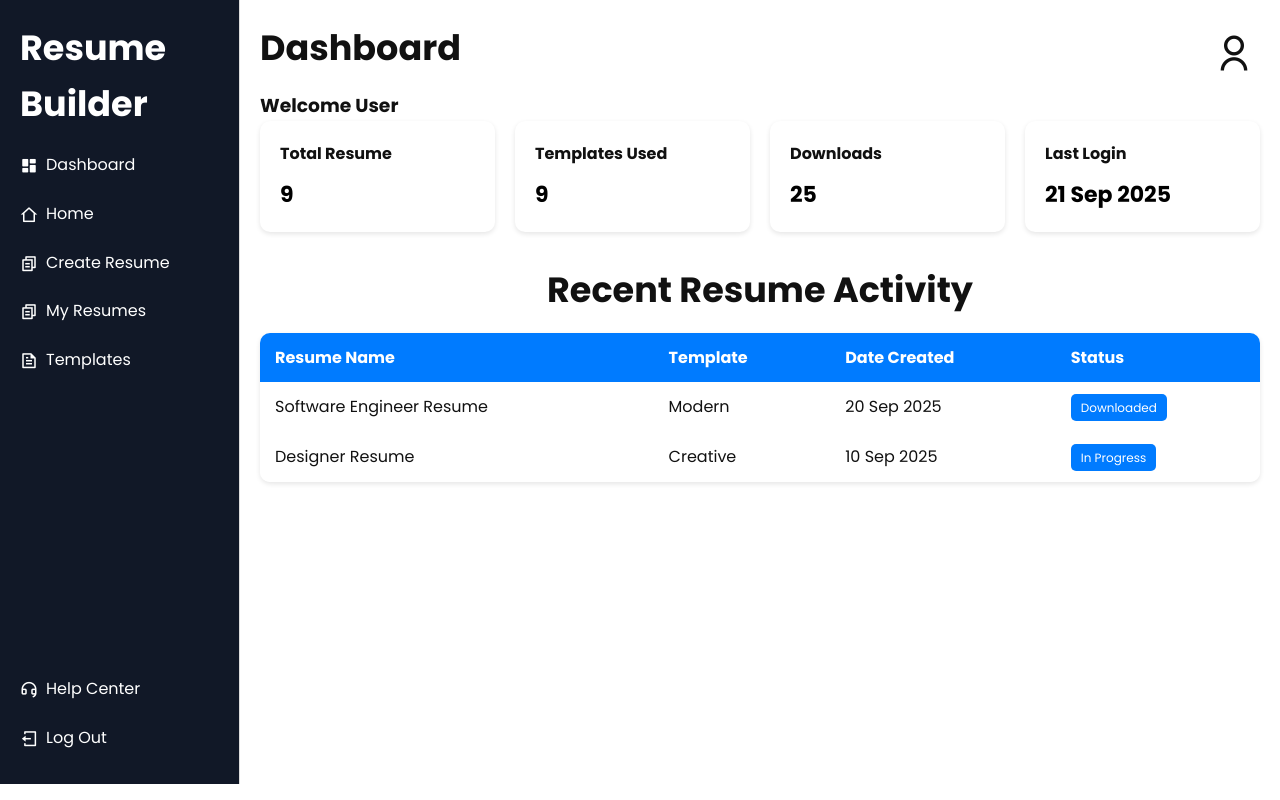
After one commit to Samson-27/Resume-Builder, a PHP site: page /dashboard.php in a window 1280 px wide. The commit adds this page. Run offline with PHP 8.4, Linux system fonts and the light colour scheme; some libraries are stand-ins or nearby versions.

Commit message:
Initial commit0

```diff
--- a/about.php
+++ b/about.php
@@ -9,7 +9,7 @@
 <body>
 
 <!-- About Us -->
-
+  <?php include 'templates/header.php'; ?>
   <section class="about-hero">
     <h1>About Us</h1>
     <p>Building resumes that land jobs</p>
--- a/assets/style.css
+++ b/assets/style.css
@@ -702,4 +702,153 @@ color: #444;
   margin-bottom: 15px;
 }
 
+
+/******DASHBOARD*********/
+
+.dashboard{
+  display: flex;
+  width: 100%;
+}
+
+
+/**Sidebar**/
+.sidebar{
+  width: 240px;
+  background: #111827;
+  color: #fff;
+  padding: 20px;
+  border-right: 1px solid #ddd;
+  display: flex;
+  flex-direction: column;
+  justify-content: space-between;
+}
+
+.logo{
+  text-align: left;
+  color: #fff;
+
+}
+.menu ul{
+  list-style: none;
+  padding: 0;
+}
+
+.menu li, .bottom-menu li{
+  list-style: none;
+  padding: 10px 0;
+  display: flex;
+  cursor: pointer;
+  color: #fff;
+  transition: background 0.3s;
+}
+
+.menu li:hover{
+  background: #1f2937;
+  color: #fff;
+}
+
+.bottom-menu li:hover{
+  background: #1f2937;
+  color: #fff;
+}
+
+.bottom-menu{
+  margin-top: 280px;
+}
+
+#menu-icon{
+  font-size: 18px;
+  margin-right: 8px;
+}
+
+
+/* Main Content */
+
+.main-content{
+  flex: 1;
+  padding: 20px;
+}
+
+/* Topbar */
+
+.topbar{
+  display: flex;
+  justify-content: space-between;
+  align-items: center;
+  margin-bottom: 5px;
+}
+.user{
+  display: flex;
+  align-items: center;
+}
+#user-icon{
+  font-size: 40px;
+  margin-right: 6px;
+}
+.h3{
+  text-align: left;
+  margin-bottom: 20px;
+}
+
+/* Cards */
+.cards{
+  display: grid;
+  grid-template-columns: repeat(4,1fr);
+  gap: 20px;
+  margin-bottom: 30px;
+}
+.card{
+  background: #fff;
+  padding: 20px;
+  border-radius: 10px;
+  box-shadow: 0 2px 5px rgba(0, 0, 0, 0.1);
+}
+.card h3{
+  font-size: 16px;
+  margin-bottom: 10px;
+}
+.card p{
+  font-size: 22px;
+  font-weight: bold;
+  color: #000;
+}
+
+/*Table*/
+.table-section h2{
+  margin-bottom: 15px;
+}
+table{
+  width: 100%;
+  border-collapse: collapse;
+  background: #fff;
+  border-radius: 10px;
+  overflow: hidden;
+  box-shadow: 0 2px 5px rgba(0, 0, 0, 0.1);
+}
+th,td{
+  padding: 12px 15px;
+  text-align: left;
+}
+th{
+  background: #007bff;
+  color: #fff;
+}
+tr:nth-child(even){
+  background: #fff;
+}
+.status{
+  padding: 5px 10px;
+  border-radius: 5px;
+  font-size: 12px;
+}
+.status.done{
+  background: #007bff;
+  color: #fff;
+}
+.status.pending{
+  background: #007bff;
+  color: #fff;
+}
+
+
 /* ENDING */
--- /dev/null
+++ b/dashboard.php
@@ -0,0 +1,91 @@
+<!DOCTYPE html>
+<html lang="en">
+<head>
+    <meta charset="UTF-8">
+    <meta name="viewport" content="width=device-width, initial-scale=1.0">
+    <title>Dashboard</title>
+  <link href="https://cdn.jsdelivr.net/npm/remixicon@4.3.0/fonts/remixicon.css" rel="stylesheet">
+    <link rel="stylesheet" href="assets/style.css" />
+</head>
+<body>
+    <div class="dashboard">
+        <!--Sidebar-->
+        <aside class="sidebar">
+            <h2 class="logo">Resume<br>Builder</h2>
+            <ul class="menu">
+                <li class="action"><i class="ri-dashboard-fill" id="menu-icon"></i>Dashboard</li>
+                <li class="action"><i class="ri-home-2-line" id="menu-icon"></i>Home</li>
+                <li class="action"><i class="ri-file-copy-2-line" id="menu-icon"></i>Create Resume</li>
+                <li class="action"><i class="ri-file-copy-2-line" id="menu-icon"></i>My Resumes</li>
+                <li class="action"><i class="ri-file-text-line" id="menu-icon"></i>Templates</li>
+            </ul>
+            <ul class="bottom-menu">
+                <li><i class="ri-customer-service-line" id="menu-icon"></i>Help Center</li>
+                <li><i class="ri-logout-box-line" id="menu-icon"></i>Log Out</li>
+            </ul>
+        </aside>
+        <!--main content-->
+        <main class="main-content">
+            <!--top bar-->
+            <header class="topbar">
+                <h2>Dashboard</h2>
+                <div class="user">
+                    <i class="ri-user-line" id="user-icon"></i>
+                </div>
+            </header>
+            <h3>Welcome User</h3>
+
+        <!--Cards-->
+        <section class="cards">
+            <div class="card">
+                <h3>Total Resume</h3>
+                <p>9</p>
+            </div>
+            <div class="card">
+                <h3>Templates Used</h3>
+                <p>9</p>
+            </div>
+
+            <div class="card">
+                <h3>Downloads</h3>
+                <p>25</p>
+            </div>
+            <div class="card">
+                <h3>Last Login</h3>
+                <p>21 Sep 2025</p>
+            </div>
+        </section>
+
+        <!--RESUME ACTIVITY TABLE-->
+        <section class="table-section">
+            <h2>Recent Resume Activity</h2>
+            <table>
+                <thead>
+                    <tr>
+                        <th>Resume Name</th>
+                        <th>Template</th>
+                        <th>Date Created</th>
+                        <th>Status</th>
+                    </tr>
+                </thead>
+                <tbody>
+                    <tr>
+                        <td>Software Engineer Resume</td>
+                        <td>Modern</td>
+                        <td>20 Sep 2025</td>
+                        <td><span class="status done">Downloaded</span></td>
+                    </tr>
+                    <tr>
+                        <td>Designer Resume</td>
+                        <td>Creative</td>
+                        <td>10 Sep 2025</td>
+                         <td><span class="status pending">In Progress</span></td>
+                    </tr>
+                </tbody>
+            </table>
+
+        </section>
+
+    </div>
+</body>
+</html>
```
Also changed, not shown: login.php (+8 -4 lines), sign.php (+7 -3 lines).
